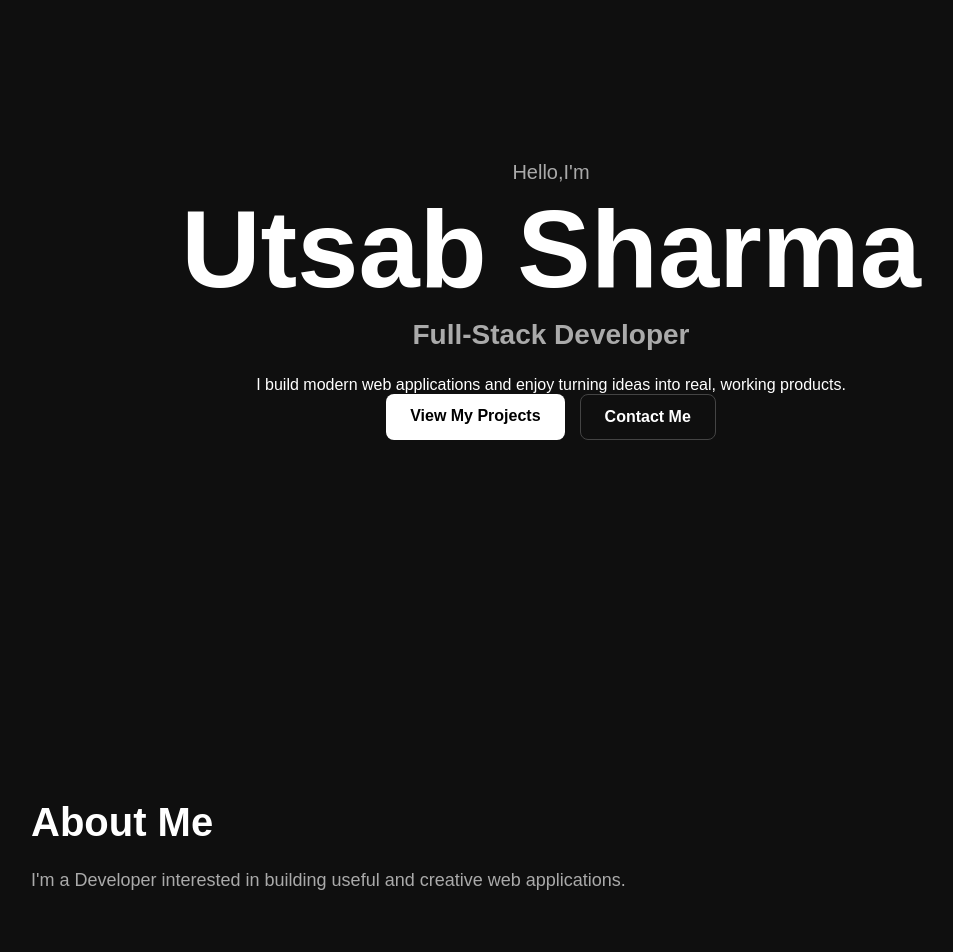
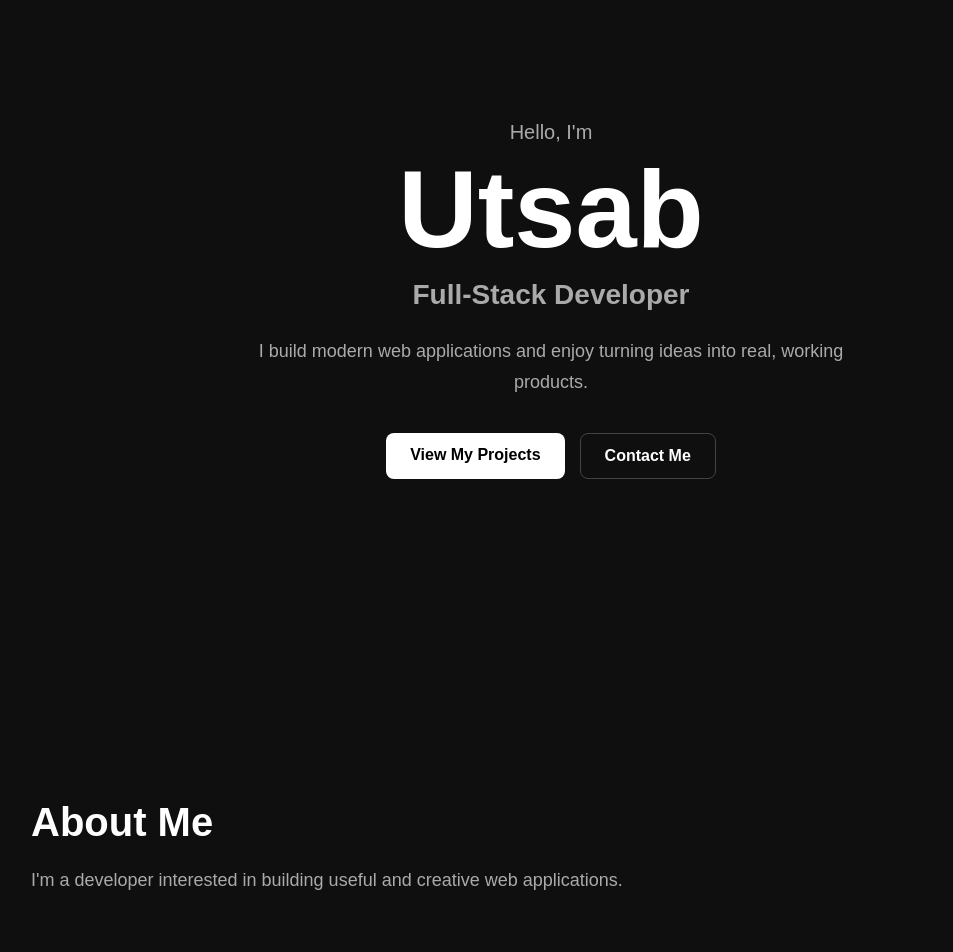
Before and after one commit to kiranSharma121/personal-website, a plain HTML site: page frontend/index.html in a window 1280 px wide. Shown: the part 100-1052 px from the top of the page, without its empty margins (89-1042 px from the left). Drawn offline with Linux system fonts and the light colour scheme.

Commit message:
feat:fixing the same changes

```diff
--- a/frontend/index.html
+++ b/frontend/index.html
@@ -3,13 +3,17 @@
   <head>
     <meta charset="UTF-8" />
     <meta name="viewport" content="width=device-width, initial-scale=1.0" />
+
+    <title>Utsab | Developer</title>
+
     <link rel="stylesheet" href="style.css" />
-    <title>Utsab | Developer</title>
   </head>
+
   <body>
     <header>
       <nav class="navbar">
         <a href="#" class="logo">Utsab.</a>
+
         <div class="nav-links">
           <a href="#home">Home</a>
           <a href="#about">About</a>
@@ -18,38 +22,51 @@
         </div>
       </nav>
     </header>
+
     <main>
       <section id="home" class="hero">
         <div class="hero-content">
-          <p class="greeting">Hello,I'm</p>
-          <h1>Utsab Sharma</h1>
+          <p class="greeting">Hello, I'm</p>
+
+          <h1>Utsab</h1>
+
           <h2>Full-Stack Developer</h2>
-          <p class="hero-buttons">
+
+          <p class="hero-description">
             I build modern web applications and enjoy turning ideas into real,
             working products.
           </p>
+
           <div class="hero-buttons">
             <a href="#projects" class="btn primary-btn"> View My Projects </a>
+
             <a href="#contact" class="btn secondary-btn"> Contact Me </a>
           </div>
         </div>
       </section>
+
       <section id="about">
         <h2>About Me</h2>
+
         <p>
-          I'm a Developer interested in building useful and creative web
+          I'm a developer interested in building useful and creative web
           applications.
         </p>
       </section>
+
       <section id="projects">
         <h2>Projects</h2>
+
         <p>My projects will appear here.</p>
       </section>
+
       <section id="contact">
         <h2>Contact</h2>
-        <p>Let's Build something together</p>
+
+        <p>Let's build something together.</p>
       </section>
     </main>
+
     <script src="script.js"></script>
   </body>
 </html>
```
